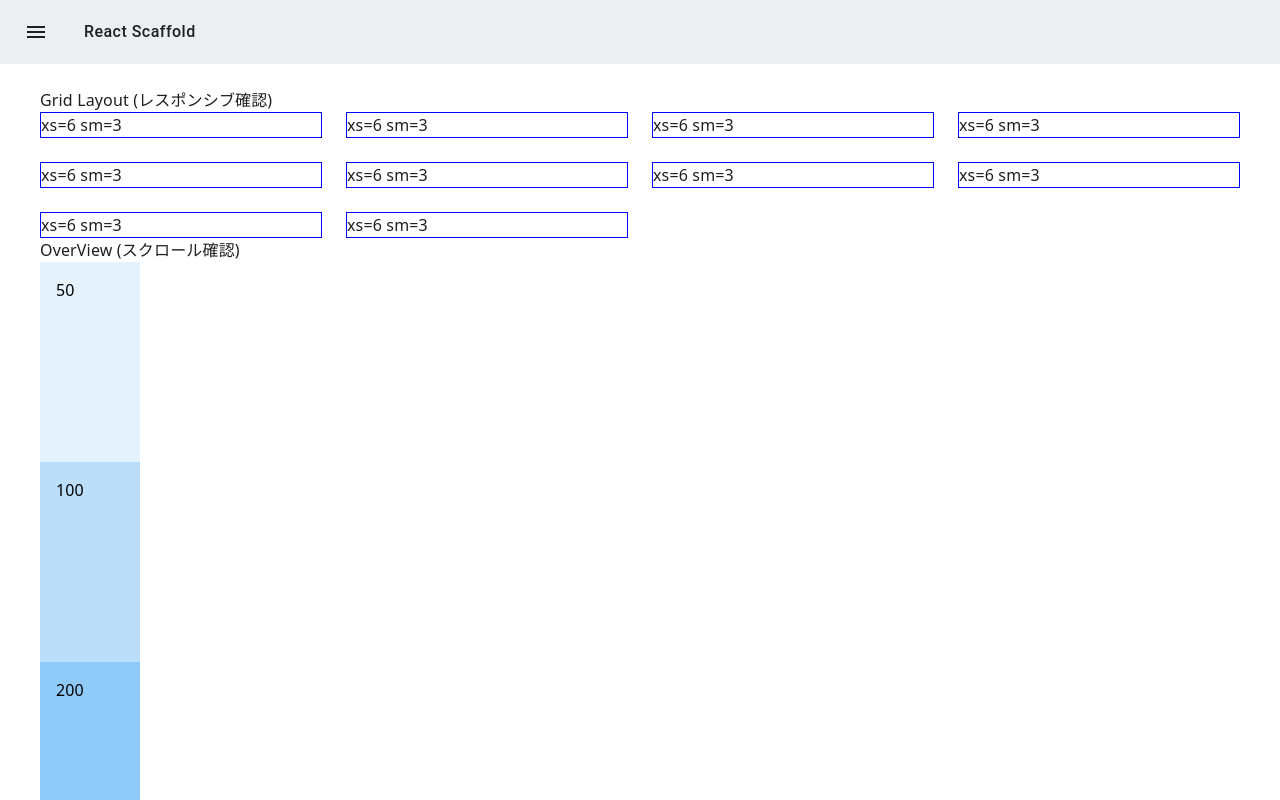
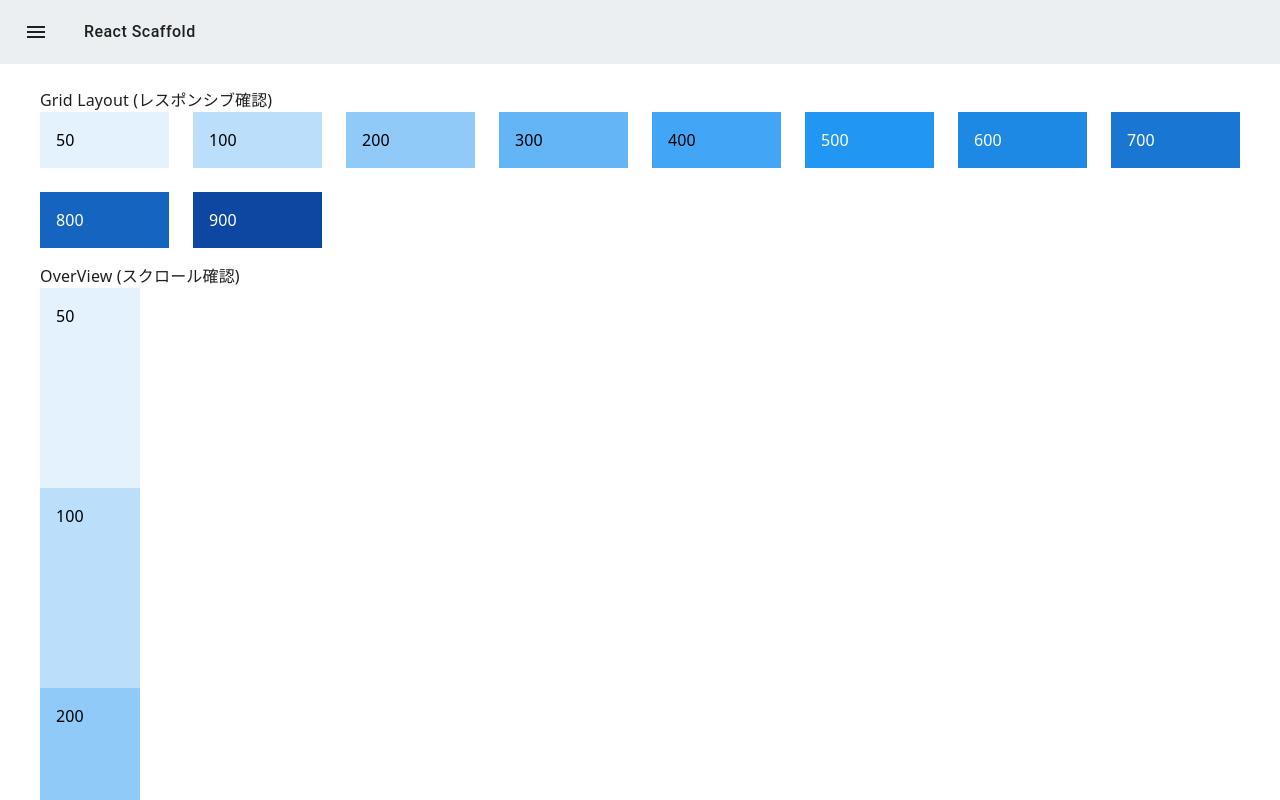
Before and after one commit to kosukekashiwa/react-scaffold, a React app: page /ui in a window 1280 px wide. Built offline with nearby package versions, Linux system fonts and the light colour scheme; the HTML template or start-up script is replaced by a standard one.

Commit message:
grid layout

```diff
--- a/src/views/natures/OverView.tsx
+++ b/src/views/natures/OverView.tsx
@@ -3,29 +3,21 @@ import { Box, Grid, Stack } from '@mui/material';
 import { blue } from '@mui/material/colors';
 
 const OverView: React.VFC = () => {
-  const gridItem: React.ReactNode = (
-    <Grid item xs={6} sm={3}>
-      <Box sx={{ border: '1px solid blue' }}>xs=6 sm=3</Box>
-    </Grid>
-  );
   const pallete: number[] = [50, 100, 200, 300, 400, 500, 600, 700, 800, 900];
 
   return (
     <Box>
       <Box>Grid Layout (レスポンシブ確認)</Box>
       <Grid container spacing={{ xs: 1, sm: 3 }}>
-        {gridItem}
-        {gridItem}
-        {gridItem}
-        {gridItem}
-        {gridItem}
-        {gridItem}
-        {gridItem}
-        {gridItem}
-        {gridItem}
-        {gridItem}
+        {pallete.map((code) => (
+          <Grid key={code} item xs={6} sm={3} md={1.5}>
+            <Box p={2} sx={{ background: blue[code], color: code < 500 ? '#000000' : '#ffffff' }}>
+              {code}
+            </Box>
+          </Grid>
+        ))}
       </Grid>
-      <Box>OverView (スクロール確認)</Box>
+      <Box mt={2}>OverView (スクロール確認)</Box>
       <Stack>
         {pallete.map((code) => (
           <Box
```
